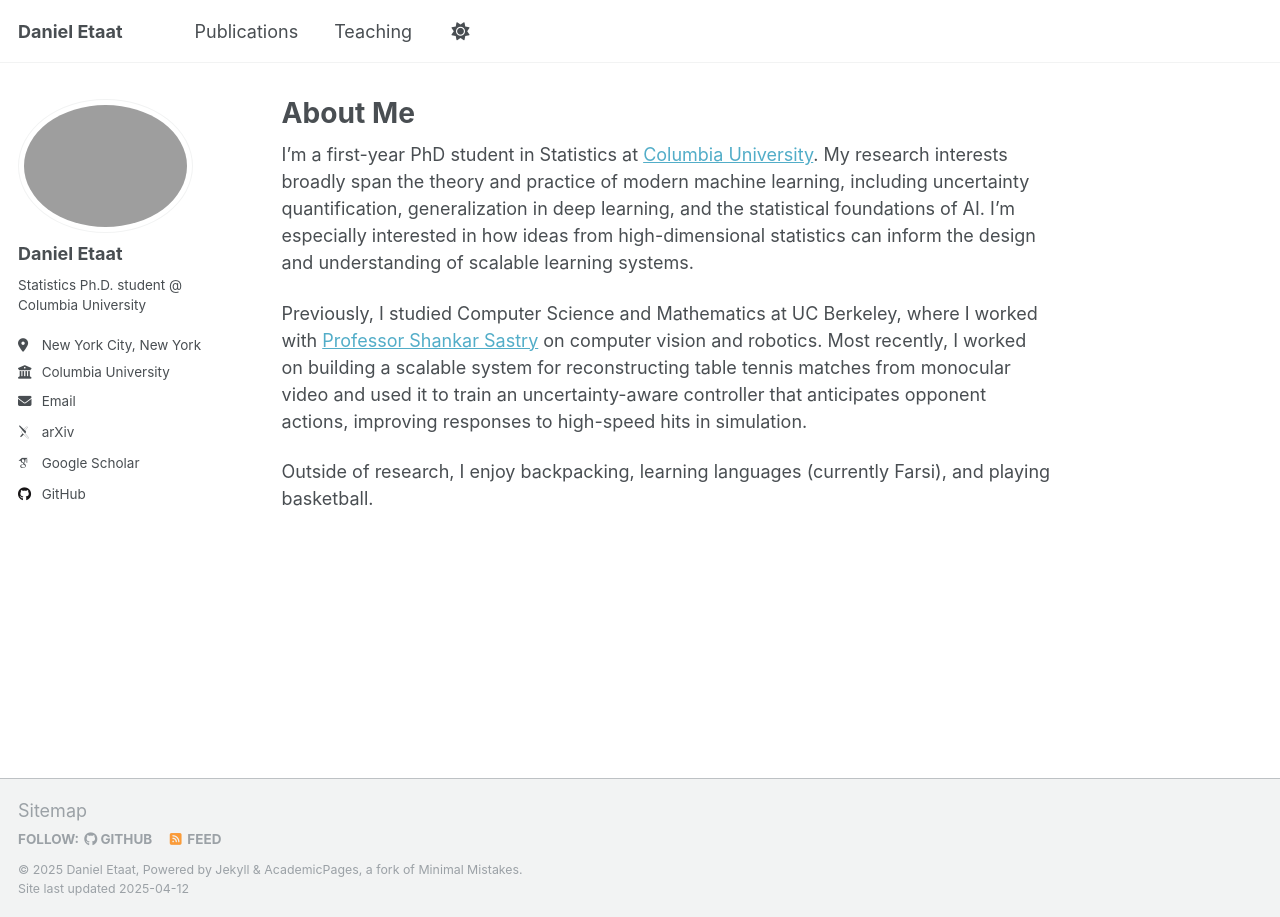
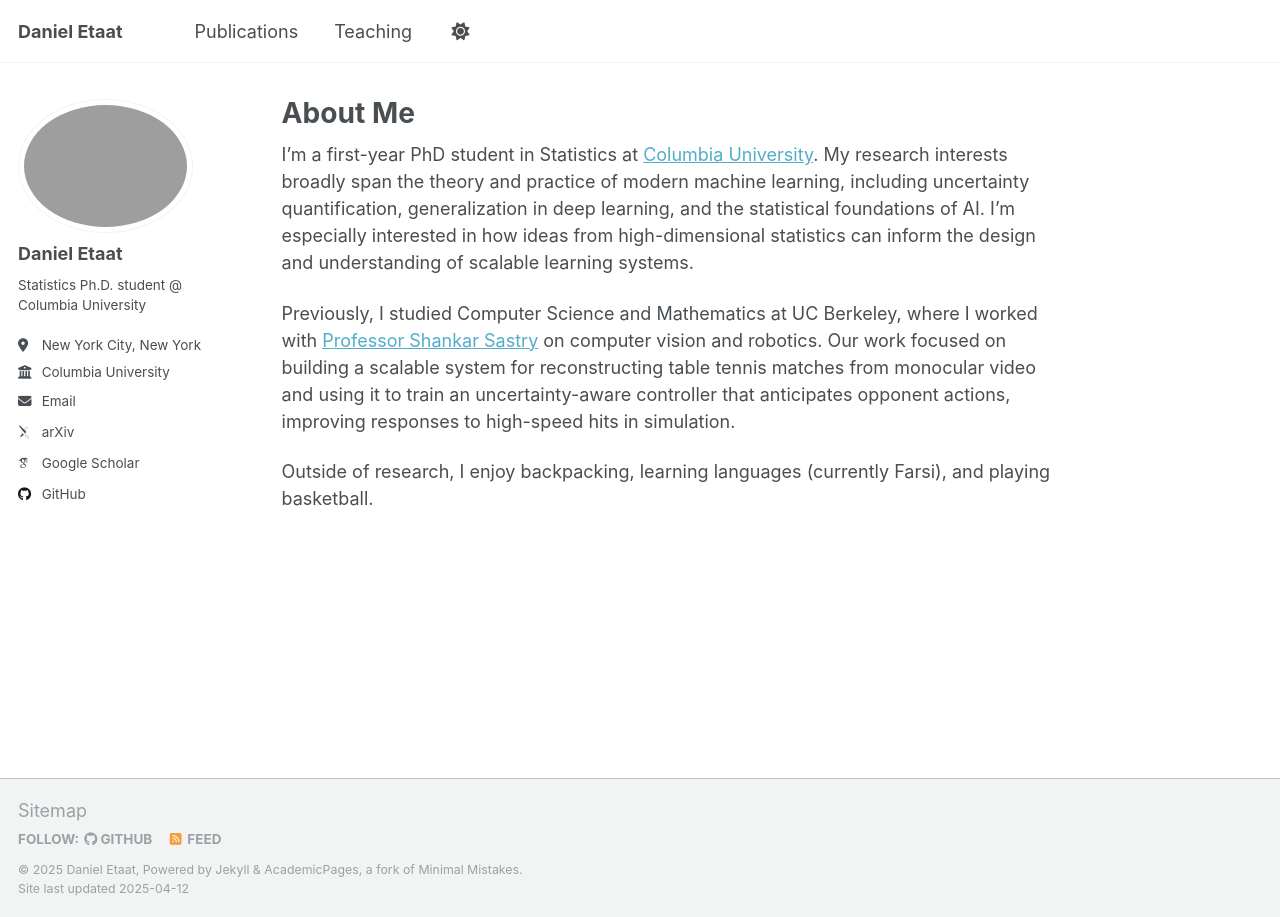
Before and after one commit to DanielEtaat/danieletaat.github.io, a Jekyll site: the page built from _pages/about.md, in a window 1280 px wide. Built offline with Jekyll 4.4.1, drawn with Linux system fonts in a browser that asks for light colours; some web fonts are replaced.

Commit message:
Update about.md

```diff
--- a/_pages/about.md
+++ b/_pages/about.md
@@ -9,6 +9,6 @@ redirect_from:
 
 I’m a first-year PhD student in Statistics at [Columbia University](https://stat.columbia.edu/). My research interests broadly span the theory and practice of modern machine learning, including uncertainty quantification, generalization in deep learning, and the statistical foundations of AI. I’m especially interested in how ideas from high-dimensional statistics can inform the design and understanding of scalable learning systems.
 
-Previously, I studied Computer Science and Mathematics at UC Berkeley, where I worked with [Professor Shankar Sastry](https://www2.eecs.berkeley.edu/Faculty/Homepages/sastry.html) on computer vision and robotics. Most recently, I worked on building a scalable system for reconstructing table tennis matches from monocular video and used it to train an uncertainty-aware controller that anticipates opponent actions, improving responses to high-speed hits in simulation.
+Previously, I studied Computer Science and Mathematics at UC Berkeley, where I worked with [Professor Shankar Sastry](https://www2.eecs.berkeley.edu/Faculty/Homepages/sastry.html) on computer vision and robotics. Our work focused on building a scalable system for reconstructing table tennis matches from monocular video and using it to train an uncertainty-aware controller that anticipates opponent actions, improving responses to high-speed hits in simulation.
 
 Outside of research, I enjoy backpacking, learning languages (currently Farsi), and playing basketball.
```
